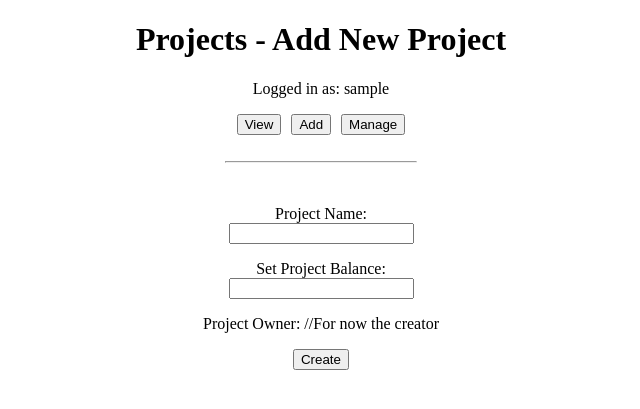
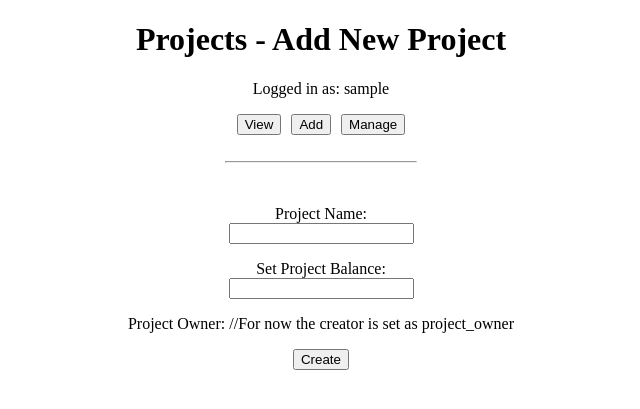
Before and after one commit to koenol/tikawe-budgetapp, a Flask app: page /projects/add in a window 1280 px wide. Shown: the top 409 px of the page, without its empty margins (319-959 px from the left). Run offline with Flask 3, Linux system fonts and the light colour scheme; the visitor is signed in with stand-in values (Sample User, id 1).

Commit message:
added project_owner_id when creating a new project, for now this is the same as project creator

```diff
--- a/app.py
+++ b/app.py
@@ -32,8 +32,11 @@ def addproject():
         projectbalance = request.form["project-balance"]
 
     try:
-        sql = "INSERT INTO projects (project_name, balance) VALUES (?, ?)"
-        db.execute(sql, [projectname, projectbalance])
+        sql = "INSERT INTO projects (project_name, balance, project_owner_id) VALUES (?, ?, ?)"
+        sql2 = "SELECT id FROM users WHERE username = ?"
+        username = session.get("username")
+        user_id = db.query(sql2, [username])
+        db.execute(sql, [projectname, projectbalance, user_id[0]["id"]])
     except sqlite3.IntegrityError:
         return "Something went wrong?"
 
--- a/templates/new_project.html
+++ b/templates/new_project.html
@@ -40,7 +40,7 @@
                     id="project-balance"
                 />
             </p>
-            <p>Project Owner: //For now the creator</p>
+            <p>Project Owner: //For now the creator is set as project_owner</p>
             <input type="submit" value="Create" />
         </form>
 
```
